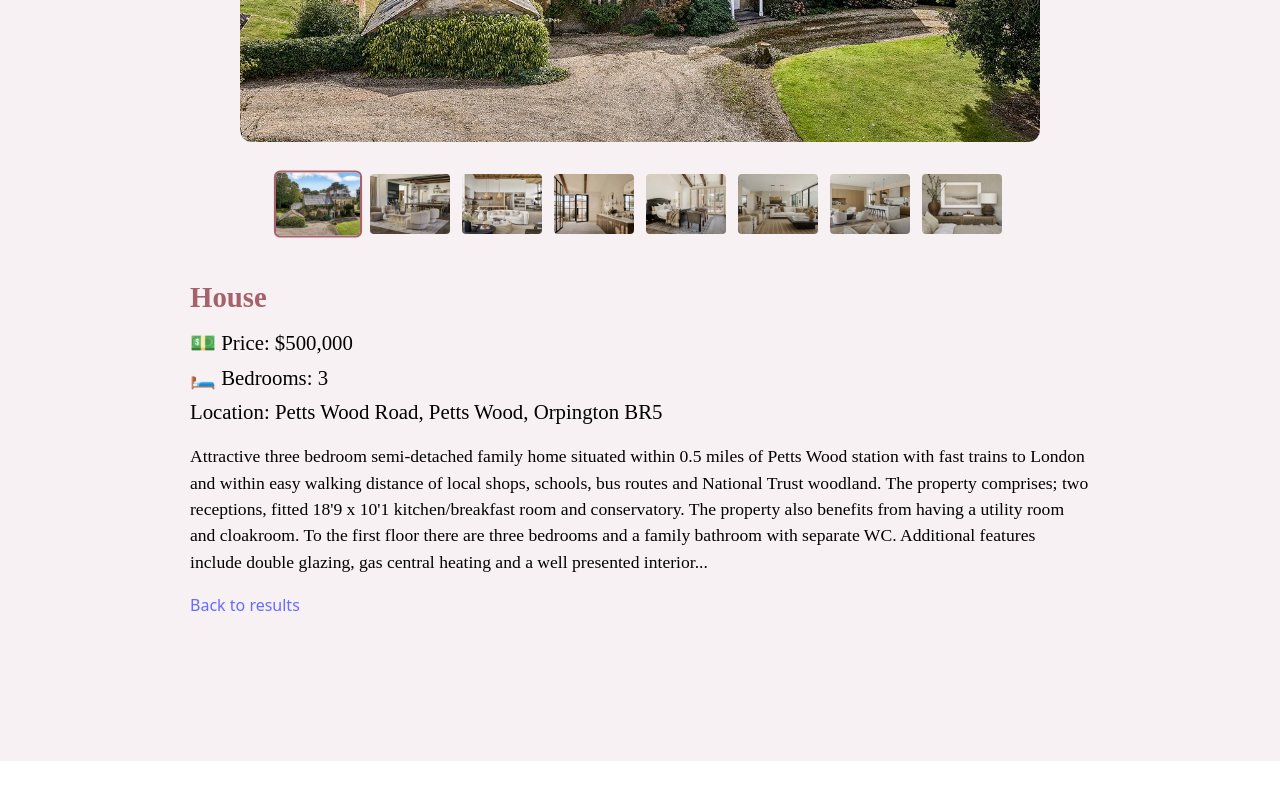
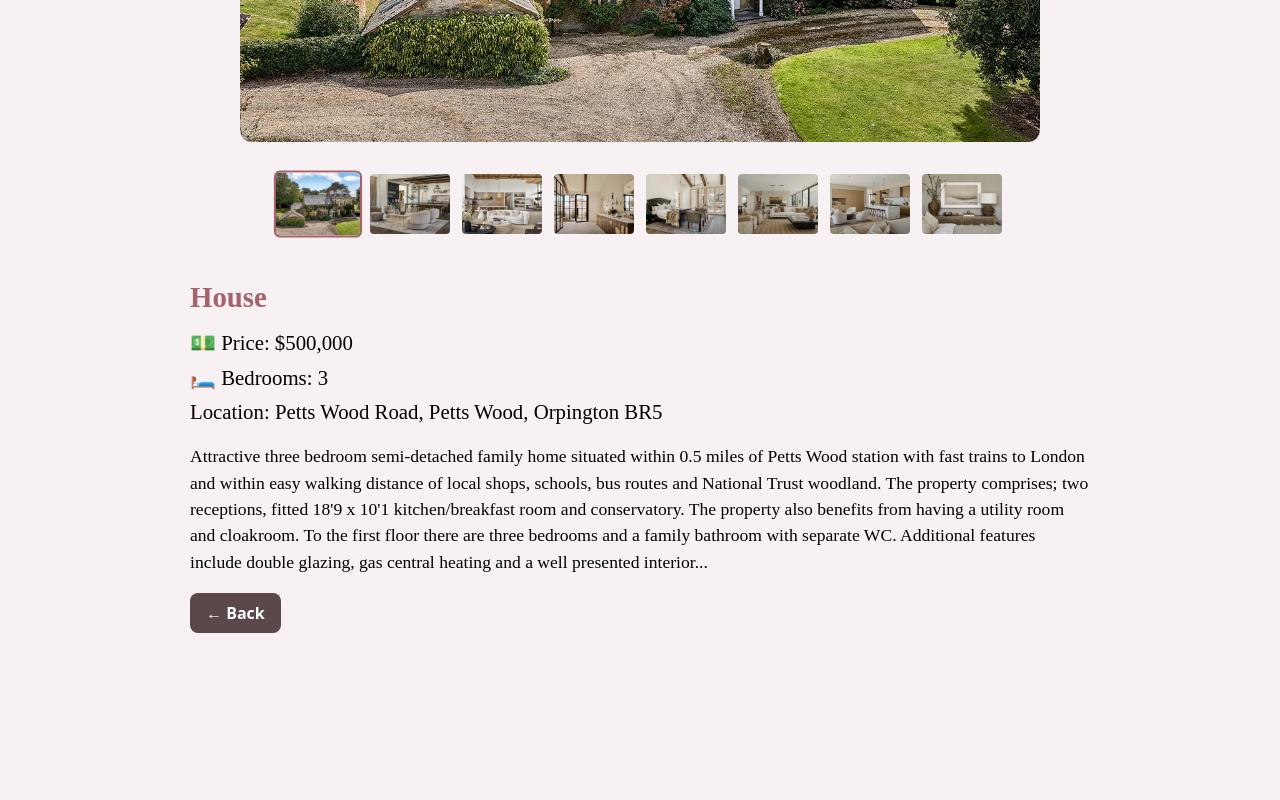
Before and after one commit to MthukaFernando/Adv.ClientSide-final-coursework, a React (Vite) app in the folder property-app/: page /#/property/prop1 in a window 1280 px wide. Shown: the part 372-1172 px from the top of the page. Before the commit the page ends 1133 px from the top, so only its background shows below. Built offline with nearby package versions, Linux system fonts and the light colour scheme.

Commit message:
made styling changes to the property page

```diff
--- a/property-app/src/App.css
+++ b/property-app/src/App.css
@@ -160,6 +160,27 @@ body {
   padding: 2rem 1rem;
 }
 
+/* Back button at top-left */
+.back-button-container {
+  margin-bottom: 1.5rem;
+}
+
+.back-button {
+  display: inline-block;
+  padding: 0.5rem 1rem;
+  background-color: #5b484b;
+  color: white;
+  text-decoration: none;
+  border-radius: 8px;
+  font-weight: bold;
+  transition: background-color 0.2s ease;
+}
+
+.back-button:hover {
+  background-color: #ab9b9e;
+  color: white;
+}
+
 /* Main image container */
 .main-image-container {
   position: relative;
--- a/property-app/src/PropertyPage.jsx
+++ b/property-app/src/PropertyPage.jsx
@@ -34,6 +34,7 @@ function PropertyPage() {
 
   return (
     <div className="property-page">
+      {/* Back button at top-left */}
       {/* Main image with arrows */}
       <div className="main-image-container">
         <img
@@ -65,7 +66,9 @@ function PropertyPage() {
       <p className="details">Location: {property.location}</p>
       <p className="description">{property.description}</p>
 
-      <Link to="/">Back to results</Link>
+      <div className="back-button-container">
+        <Link to="/" className="back-button">← Back</Link>
+      </div>
     </div>
   );
 }
```
